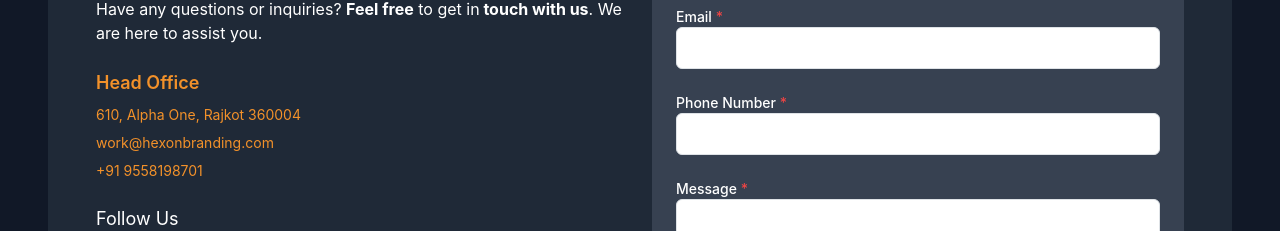
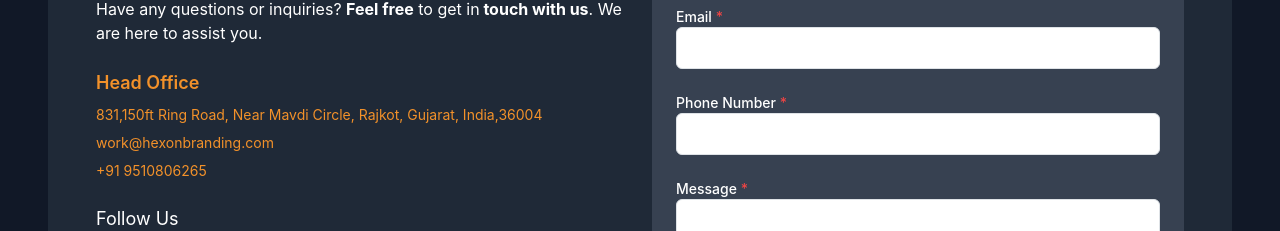
Before and after one commit to mihirmakwana03/growatt-infosystem, a React (Create React App) app: page / in a window 1280 px wide. Shown: the part 263-494 px from the top of the page. Built offline with nearby package versions, Linux system fonts and the light colour scheme.

Commit message:
contact us page add

```diff
--- a/src/components/contact.js
+++ b/src/components/contact.js
@@ -99,8 +99,9 @@ const Contact = () => {
                 <h4 className="text-lg font-semibold">Head Office</h4>
                 <ul className="mt-2 text-sm">
                   <li className="mb-2">
-                    <i className="fas fa-map-marker-alt text-blue-500"></i> 610,
-                    Alpha One, Rajkot 360004
+                    <i className="fas fa-map-marker-alt text-blue-500"></i>{" "}
+                    831,150ft Ring Road, Near Mavdi Circle, Rajkot, Gujarat,
+                    India,36004
                   </li>
                   <li className="mb-2">
                     <i className="fas fa-envelope text-blue-500"></i>{" "}
@@ -113,7 +114,7 @@ const Contact = () => {
                   </li>
                   <li className="mb-2">
                     <i className="fas fa-phone text-blue-500"></i> +91
-                    9558198701
+                    9510806265
                   </li>
                 </ul>
               </div>
```
